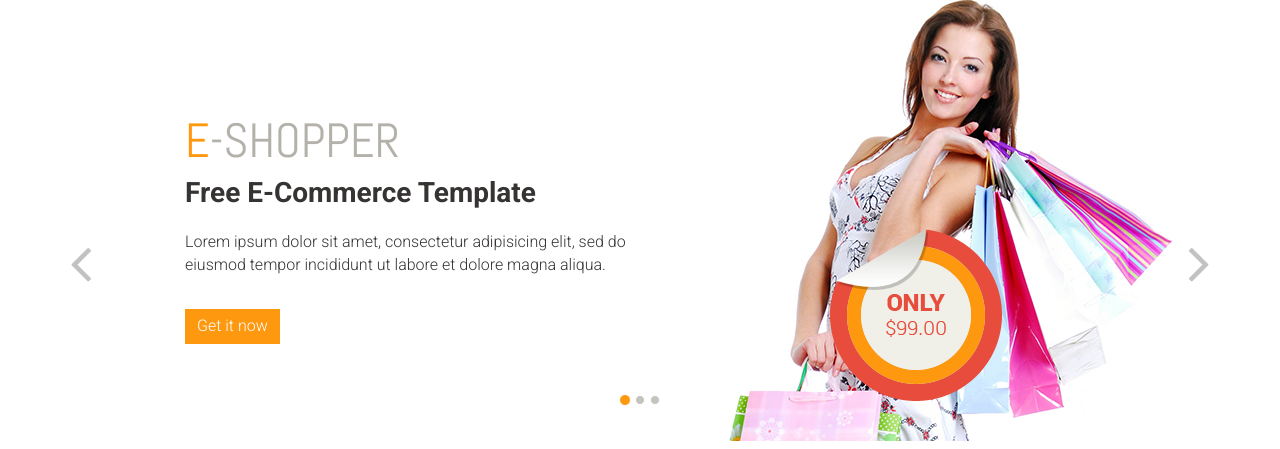
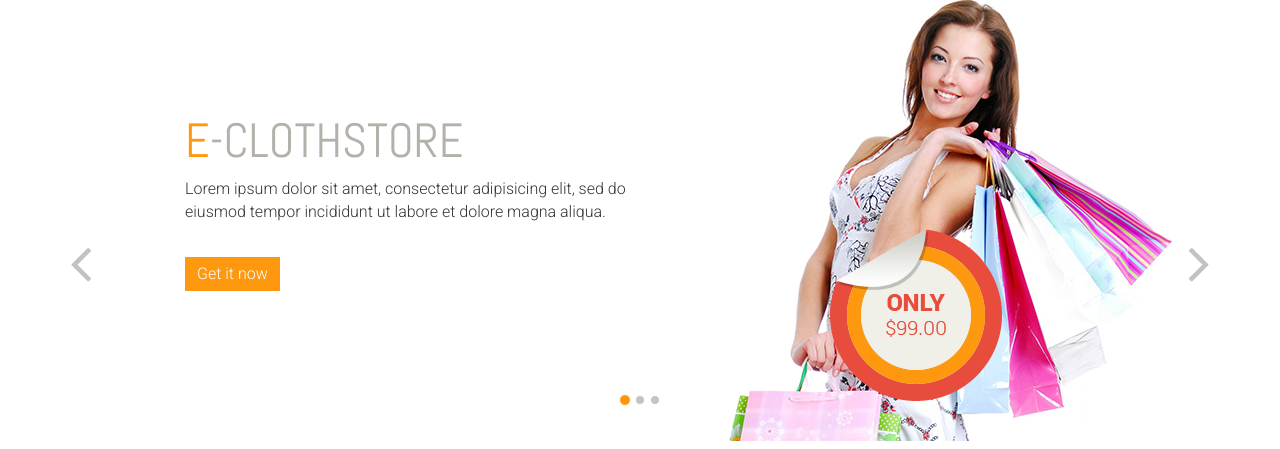
Before and after one commit to krunalmaru/clothstore, a Django app: page / in a window 1280 px wide. Shown: the part 212-661 px from the top of the page. Run offline with Django 4.2, Linux system fonts and the light colour scheme; data comes from the database, SQL or seed files in the repository; both versions use the stored data as it was after the commit.

Commit message:
cartdetailpage

```diff
--- a/myclothstore/home/templates/home/base.html
+++ b/myclothstore/home/templates/home/base.html
@@ -6,7 +6,7 @@
     <meta name="viewport" content="width=device-width, initial-scale=1.0">
     <meta name="description" content="">
     <meta name="author" content="">
-    <title>Home | E-Shopper</title>
+    <title>Home | E--CLOTHSTORE</title>
     <link href="{% static 'css/bootstrap.min.css'  %}" rel="stylesheet">
     <link href="{% static 'css/font-awesome.min.css' %}" rel="stylesheet">
     <link href="{% static 'css/prettyPhoto.css' %}" rel="stylesheet">
@@ -134,7 +134,7 @@
                                     </ul>
                                 </li>
 								<li><a href="404.html">404</a></li>
-								<li><a href="contact-us.html">Contact</a></li>
+								<li><a href="{% url 'contactus'%}">Contact</a></li>
 							</ul>
 						</div>
 					</div>
@@ -158,7 +158,7 @@
 				<div class="row">
 					<div class="col-sm-2">
 						<div class="companyinfo">
-							<h2><span>e</span>-shopper</h2>
+							<h2><span>e</span>-clothstore</h2>
 							<p>Lorem ipsum dolor sit amet, consectetur adipisicing elit,sed do eiusmod tempor</p>
 						</div>
 					</div>
@@ -241,7 +241,7 @@
 							<h2>Service</h2>
 							<ul class="nav nav-pills nav-stacked">
 								<li><a href="#">Online Help</a></li>
-								<li><a href="#">Contact Us</a></li>
+								<li><a href="{% url 'contactus'%}">Contact Us</a></li>
 								<li><a href="#">Order Status</a></li>
 								<li><a href="#">Change Location</a></li>
 								<li><a href="#">FAQ’s</a></li>
@@ -274,7 +274,7 @@
 					</div>
 					<div class="col-sm-2">
 						<div class="single-widget">
-							<h2>About Shopper</h2>
+							<h2>About CLOTHSTORE</h2>
 							<ul class="nav nav-pills nav-stacked">
 								<li><a href="#">Company Information</a></li>
 								<li><a href="#">Careers</a></li>
@@ -286,7 +286,7 @@
 					</div>
 					<div class="col-sm-3 col-sm-offset-1">
 						<div class="single-widget">
-							<h2>About Shopper</h2>
+							<h2>About CLOTHSTORE</h2>
 							<form action="#" class="searchform">
 								<input type="text" placeholder="Your email address" />
 								<button type="submit" class="btn btn-default"><i class="fa fa-arrow-circle-o-right"></i></button>
@@ -302,8 +302,8 @@
 		<div class="footer-bottom">
 			<div class="container">
 				<div class="row">
-					<p class="pull-left">Copyright © 2013 E-SHOPPER Inc. All rights reserved.</p>
-					<p class="pull-right">Designed by <span><a target="_blank" href="http://www.themeum.com">Themeum</a></span></p>
+					<p class="pull-left">Copyright © 2013 E-CLOTHSTORE Inc. All rights reserved.</p>
+					<p class="pull-right">Designed by <span><a target="_blank" href="">Themeum</a></span></p>
 				</div>
 			</div>
 		</div>
--- a/myclothstore/home/templates/home/index.html
+++ b/myclothstore/home/templates/home/index.html
@@ -15,8 +15,8 @@
                     <div class="carousel-inner">
                         <div class="item active">
                             <div class="col-sm-6">
-                                <h1><span>E</span>-SHOPPER</h1>
-                                <h2>Free E-Commerce Template</h2>
+                                <h1><span>E</span>-CLOTHSTORE</h1>
+
                                 <p>Lorem ipsum dolor sit amet, consectetur adipisicing elit, sed do eiusmod tempor incididunt ut labore et dolore magna aliqua. </p>
                                 <button type="button" class="btn btn-default get">Get it now</button>
                             </div>
@@ -27,7 +27,7 @@
                         </div>
                         <div class="item">
                             <div class="col-sm-6">
-                                <h1><span>E</span>-SHOPPER</h1>
+                                <h1><span>E</span>-CLOTHSTORE</h1>
                                 <h2>100% Responsive Design</h2>
                                 <p>Lorem ipsum dolor sit amet, consectetur adipisicing elit, sed do eiusmod tempor incididunt ut labore et dolore magna aliqua. </p>
                                 <button type="button" class="btn btn-default get">Get it now</button>
@@ -40,8 +40,7 @@
 
                         <div class="item">
                             <div class="col-sm-6">
-                                <h1><span>E</span>-SHOPPER</h1>
-                                <h2>Free Ecommerce Template</h2>
+                                <h1><span>E</span>-CLOTHSTORE</h1>
                                 <p>Lorem ipsum dolor sit amet, consectetur adipisicing elit, sed do eiusmod tempor incididunt ut labore et dolore magna aliqua. </p>
                                 <button type="button" class="btn btn-default get">Get it now</button>
                             </div>
```
Also changed, not shown: myclothstore/home/templates/cart/cart_detail.html (+31 -0 lines), myclothstore/db.sqlite3.
